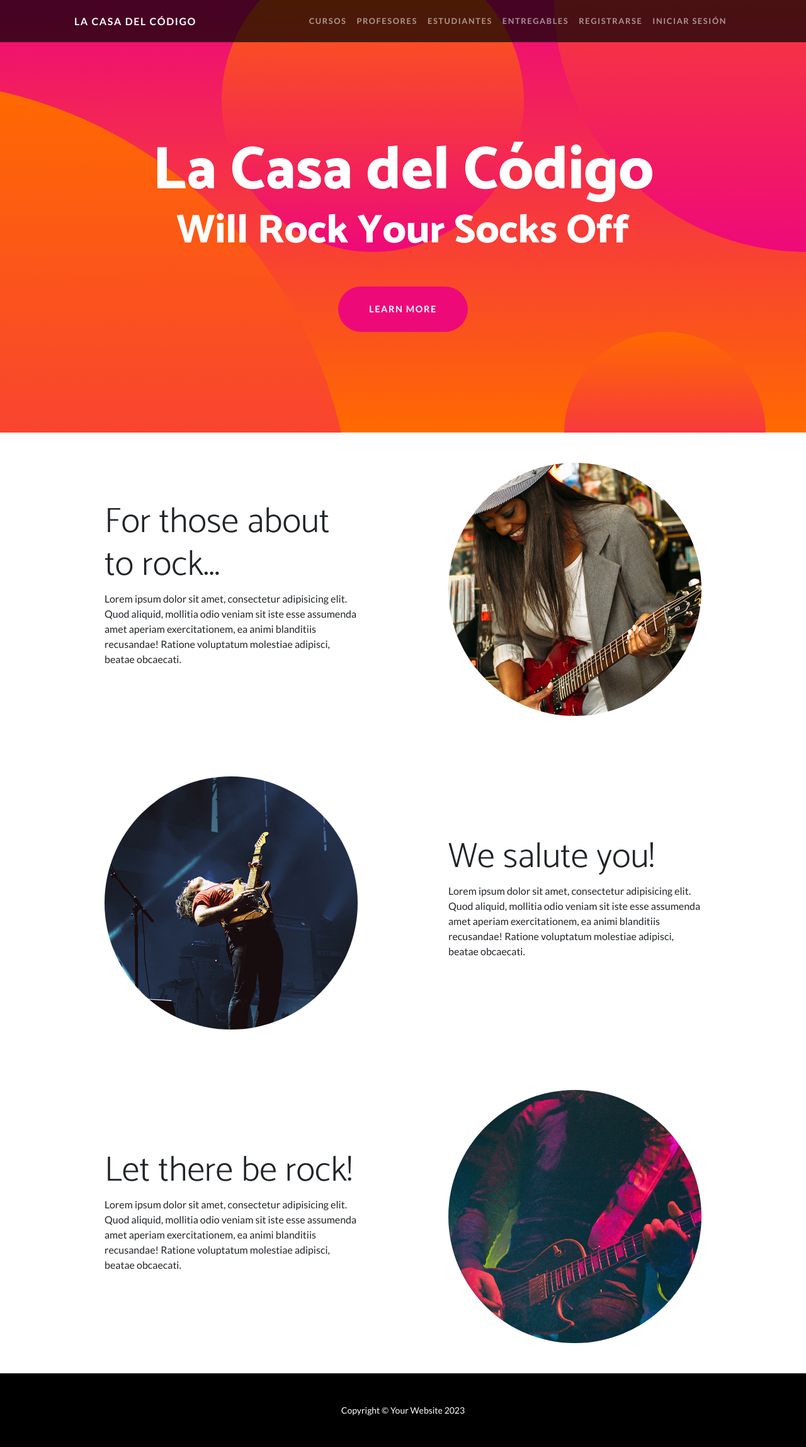
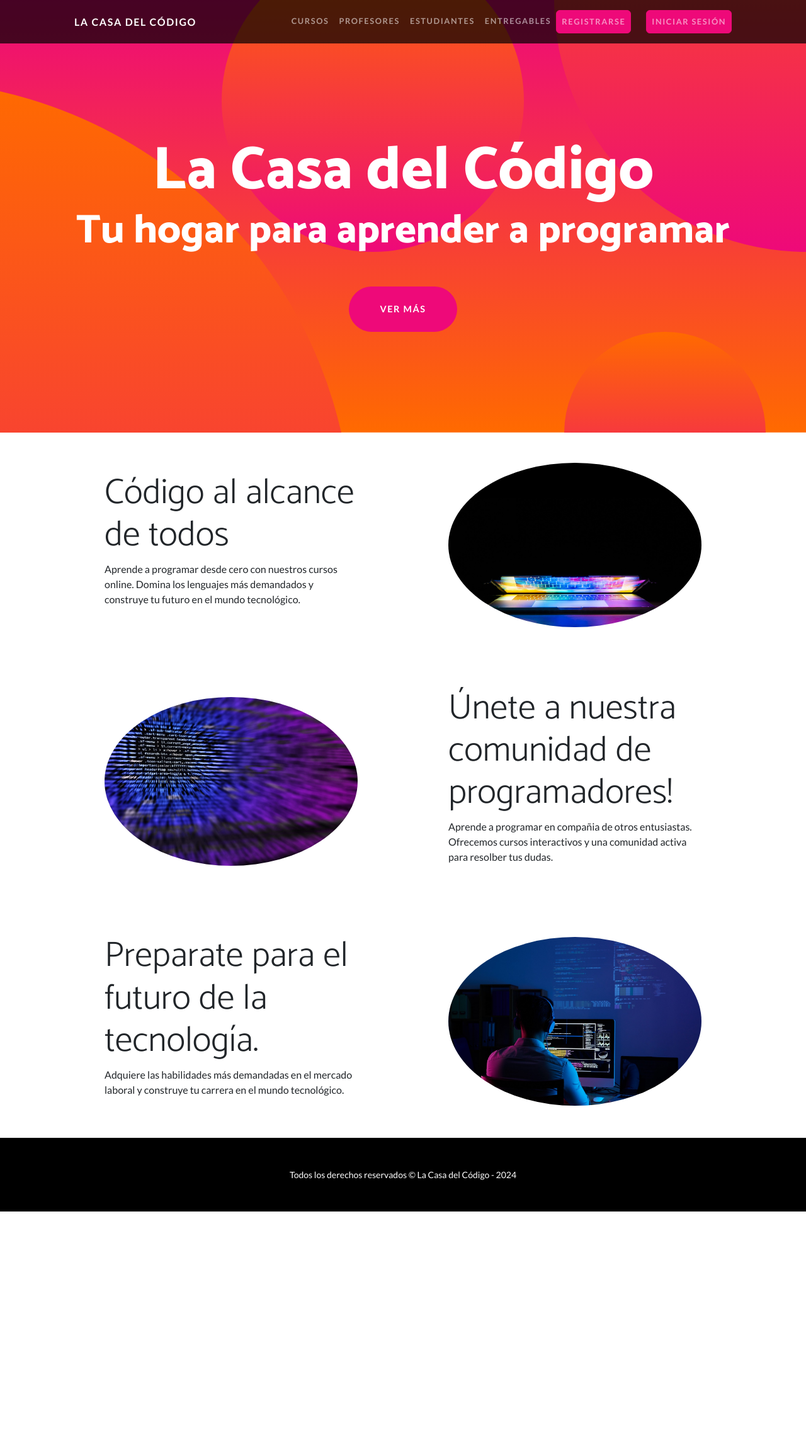
Before and after one commit to Battlearning/CODER_PYTHON60090, a Django app: template AppCoder/templates/AppCoder/index.html in a window 1280 px wide. Shown: the whole page at 63% size. After the commit the page ends 1924 px from the top, so only its background shows below. Run offline with Django 5.2, Linux system fonts and the light colour scheme; the template is opened without the code that fills it, so the values that code supplies are empty; some libraries are stand-ins or nearby versions.

Commit message:
After 29-11

```diff
--- a/AppCoder/templates/AppCoder/base.html
+++ b/AppCoder/templates/AppCoder/base.html
@@ -31,8 +31,8 @@
                         <li class="nav-item"><a class="nav-link" href="{% url 'estudiantes' %}">Estudiantes</a></li>
                         <li class="nav-item"><a class="nav-link" href="{% url 'entregables' %}">Entregables</a></li>
 
-                        <li class="nav-item"><a class="nav-link" href="#!">Registrarse</a></li>
-                        <li class="nav-item"><a class="nav-link" href="#!">Iniciar Sesión</a></li>
+                        <li class="nav-item"><a class="nav-link btn btn-primary me-4" href="#!">Registrarse</a></li>
+                        <li class="nav-item"><a class="nav-link btn btn-primary" href="#!">Iniciar Sesión</a></li>
                     </ul>
                 </div>
             </div>
@@ -42,8 +42,8 @@
             <div class="masthead-content">
                 <div class="container px-5">
                     <h1 class="masthead-heading mb-0">La Casa del Código</h1>
-                    <h2 class="masthead-subheading mb-0">Will Rock Your Socks Off</h2>
-                    <a class="btn btn-primary btn-xl rounded-pill mt-5" href="#scroll">Learn More</a>
+                    <h2 class="masthead-subheading mb-0">Tu hogar para aprender a programar</h2>
+                    <a class="btn btn-primary btn-xl rounded-pill mt-5" href="#scroll">Ver más</a>
                 </div>
             </div>
             <div class="bg-circle-1 bg-circle"></div>
@@ -60,7 +60,7 @@
 
         <!-- Footer-->
         <footer class="py-5 bg-black">
-            <div class="container px-5"><p class="m-0 text-center text-white small">Copyright &copy; Your Website 2023</p></div>
+            <div class="container px-5"><p class="m-0 text-center text-white small">Todos los derechos reservados &copy; La Casa del Código - 2024</p></div>
         </footer>
         <!-- Bootstrap core JS-->
         <script src="https://cdn.jsdelivr.net/npm/bootstrap@5.2.3/dist/js/bootstrap.bundle.min.js"></script>
--- a/AppCoder/templates/AppCoder/index.html
+++ b/AppCoder/templates/AppCoder/index.html
@@ -12,12 +12,12 @@ La Casa del Código | Inicio
     <div class="container px-5">
         <div class="row gx-5 align-items-center">
             <div class="col-lg-6 order-lg-2">
-                <div class="p-5"><img class="img-fluid rounded-circle" src="{% static 'AppCoder/assets/img/01.jpg' %}"..." /></div>
+                <div class="p-5"><img class="img-fluid rounded-circle" src="{% static 'AppCoder/assets/img/pc.jpg' %}"..." /></div>
             </div>
             <div class="col-lg-6 order-lg-1">
                 <div class="p-5">
-                    <h2 class="display-4">For those about to rock...</h2>
-                    <p>Lorem ipsum dolor sit amet, consectetur adipisicing elit. Quod aliquid, mollitia odio veniam sit iste esse assumenda amet aperiam exercitationem, ea animi blanditiis recusandae! Ratione voluptatum molestiae adipisci, beatae obcaecati.</p>
+                    <h2 class="display-4">Código al alcance de todos</h2>
+                    <p>Aprende a programar desde cero con nuestros cursos online. Domina los lenguajes más demandados y construye tu futuro en el mundo tecnológico.</p>
                 </div>
             </div>
         </div>
@@ -28,12 +28,12 @@ La Casa del Código | Inicio
     <div class="container px-5">
         <div class="row gx-5 align-items-center">
             <div class="col-lg-6">
-                <div class="p-5"><img class="img-fluid rounded-circle" src="{% static 'AppCoder/assets/img/02.jpg' %}"..." /></div>
+                <div class="p-5"><img class="img-fluid rounded-circle" src="{% static 'AppCoder/assets/img/codigo.jpg' %}"..." /></div>
             </div>
             <div class="col-lg-6">
                 <div class="p-5">
-                    <h2 class="display-4">We salute you!</h2>
-                    <p>Lorem ipsum dolor sit amet, consectetur adipisicing elit. Quod aliquid, mollitia odio veniam sit iste esse assumenda amet aperiam exercitationem, ea animi blanditiis recusandae! Ratione voluptatum molestiae adipisci, beatae obcaecati.</p>
+                    <h2 class="display-4">Únete a nuestra comunidad de programadores!</h2>
+                    <p>Aprende a programar en compañia de otros entusiastas. Ofrecemos cursos interactivos y una comunidad activa para resolber tus dudas.</p>
                 </div>
             </div>
         </div>
@@ -44,12 +44,12 @@ La Casa del Código | Inicio
     <div class="container px-5">
         <div class="row gx-5 align-items-center">
             <div class="col-lg-6 order-lg-2">
-                <div class="p-5"><img class="img-fluid rounded-circle" src="{% static 'AppCoder/assets/img/03.jpg' %}"..." /></div>
+                <div class="p-5"><img class="img-fluid rounded-circle" src="{% static 'AppCoder/assets/img/programmer.jpg' %}"..." /></div>
             </div>
             <div class="col-lg-6 order-lg-1">
                 <div class="p-5">
-                    <h2 class="display-4">Let there be rock!</h2>
-                    <p>Lorem ipsum dolor sit amet, consectetur adipisicing elit. Quod aliquid, mollitia odio veniam sit iste esse assumenda amet aperiam exercitationem, ea animi blanditiis recusandae! Ratione voluptatum molestiae adipisci, beatae obcaecati.</p>
+                    <h2 class="display-4">Preparate para el futuro de la tecnología.</h2>
+                    <p>Adquiere las habilidades más demandadas en el mercado laboral y construye tu carrera en el mundo tecnológico.</p>
                 </div>
             </div>
         </div>
--- a/AppCoder/urls.py
+++ b/AppCoder/urls.py
@@ -4,7 +4,7 @@ from AppCoder.views import *
 
 
 urlpatterns = [
-    path('pagina-inicio/', inicio, name="inicio"),
+    path("", inicio, name="inicio"),
     path('curso/', curso, name="curso"),
     path('profesores/', profesores, name="profesores"),
     path('estudiantes/', estudiantes,name="estudiantes"),
--- a/AppCoder/views.py
+++ b/AppCoder/views.py
@@ -17,10 +17,12 @@ from django.http import HttpResponse
 #CLASE 19 -------------------------------------------------------------
 
 def inicio(request):
-    return render(request, "AppCoder/index.html")
+      return render(request, "AppCoder/index.html")
 
 def curso(request):
-    return render(request, "AppCoder/curso.html")
+    curso = Curso.objects.all()
+    print(curso)
+    return render(request, "AppCoder/curso.html", {"curso": curso})
 
 def profesores(request):
     return render(request, "AppCoder/profesores.html")
--- a/ProyectoCoder/urls.py
+++ b/ProyectoCoder/urls.py
@@ -20,7 +20,7 @@ from django.urls import path, include
 
 urlpatterns = [
     path('admin/', admin.site.urls),
-    path('aplicacion/', include("AppCoder.urls"))
+    path('', include("AppCoder.urls"))
 
 
 ]
```
Also changed, not shown: AppCoder/templates/AppCoder/curso.html (+10 -2 lines), ProyectoCoder/settings.py (+7 -2 lines), AppCoder/static/AppCoder/assets/img/codigo.jpg (added), AppCoder/static/AppCoder/assets/img/pc.jpg (added), AppCoder/static/AppCoder/assets/img/programmer.jpg (added).
